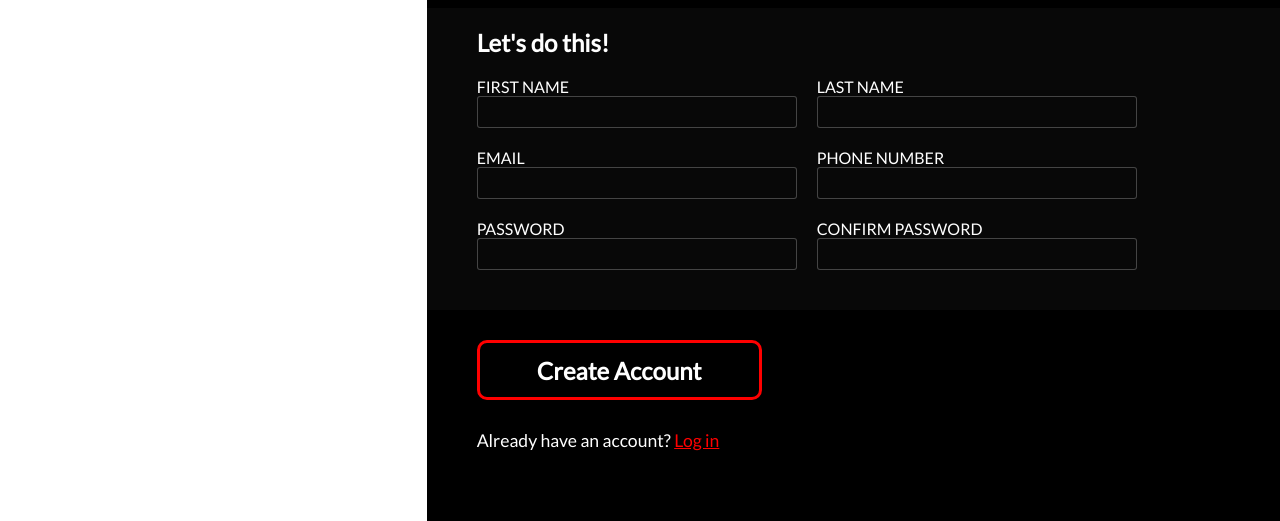
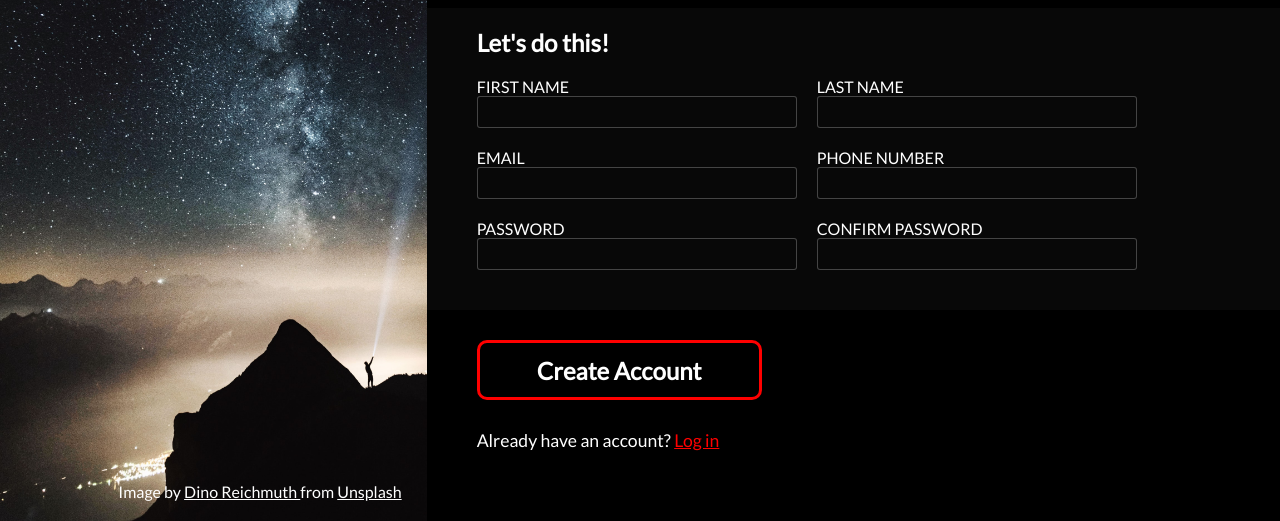
Before and after one commit to IHaveTheSourceCode/sign_up_form, a plain HTML site: page index.html in a window 1280 px wide. Shown: the part 279-800 px from the top of the page. Drawn offline with Linux system fonts and the light colour scheme; the site is published under a folder, as on GitHub Pages, so addresses that start at the root find nothing.

Commit message:
Update style.css

```diff
--- a/style.css
+++ b/style.css
@@ -48,7 +48,7 @@ input {
 }
 
 .background-image {
-  background-image: url("/background-big.jpg");
+  background-image: url("./background-big.jpg");
   background-repeat: no-repeat;
   background-size: cover;
   height: 100vh;
```
